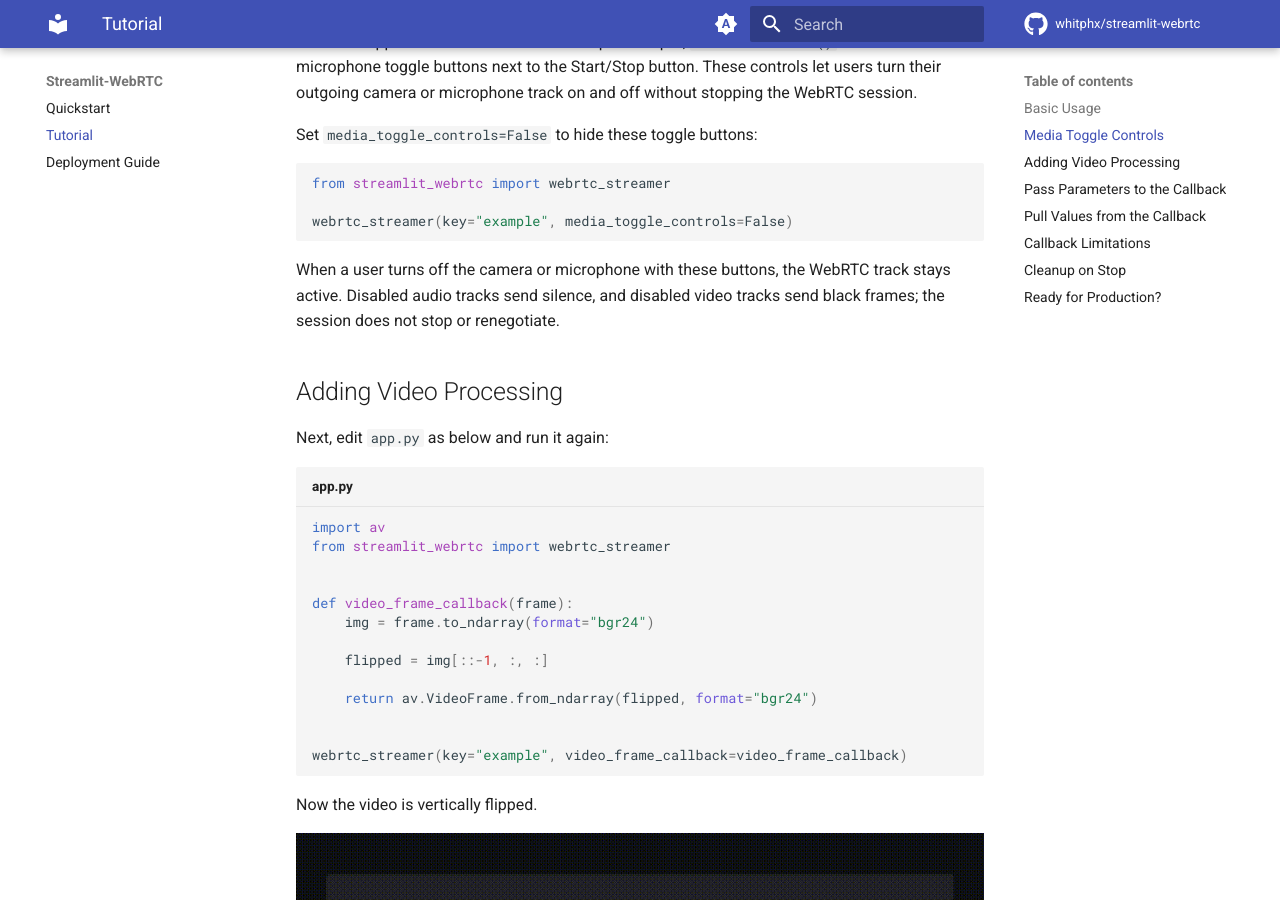
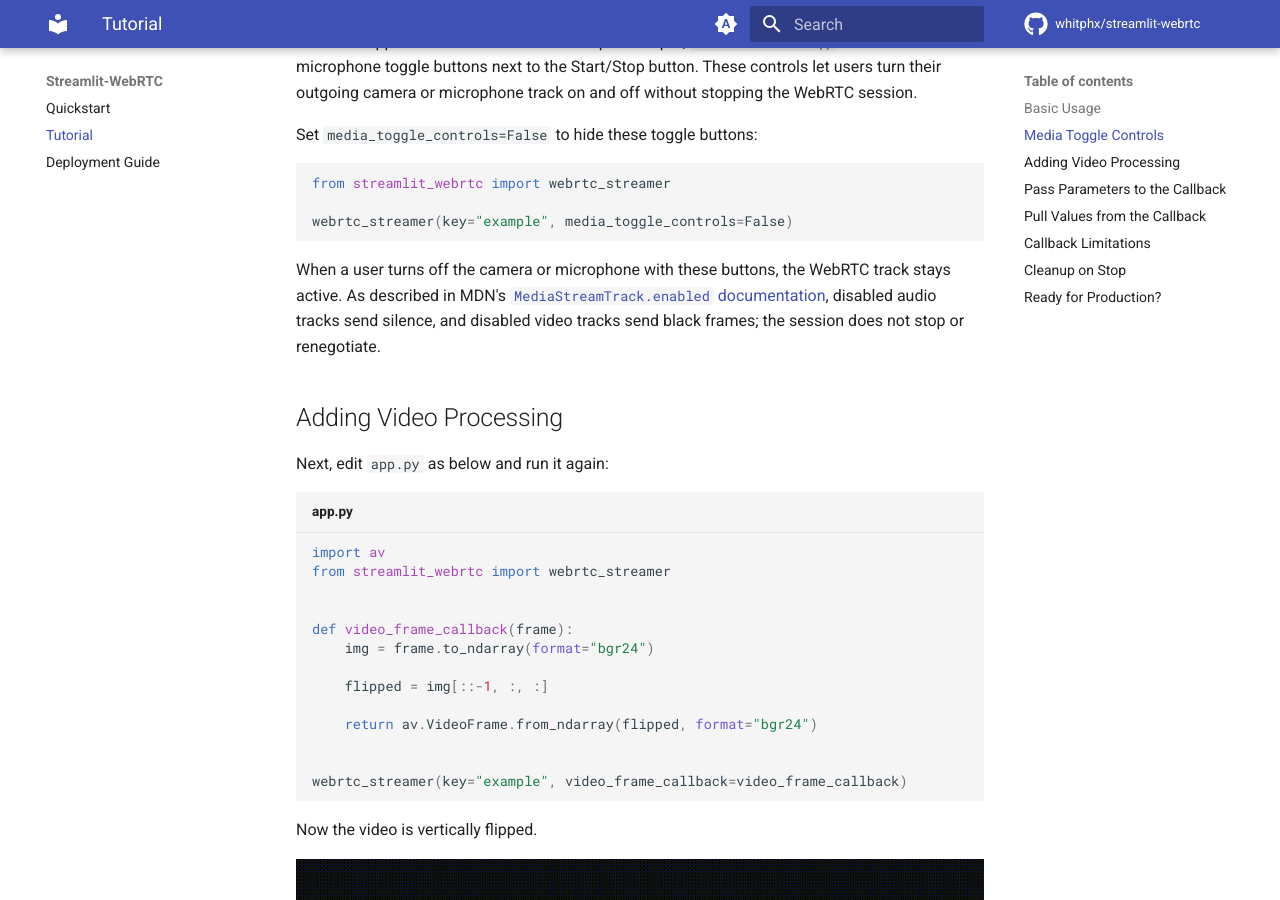
Before and after one commit to whitphx/streamlit-webrtc, an MkDocs documentation site: the page built from docs/tutorial.md, in a window 1280 px wide and 900 px high, scrolled down 1400 px. Built offline with MkDocs 1.6.1 and Material for MkDocs 9.7.7, drawn with Linux system fonts in a browser that asks for light colours; comment, search, counter and statistics services are not loaded.

Commit message:
docs: cite media track disabled behavior

````diff
--- a/docs/tutorial.md
+++ b/docs/tutorial.md
@@ -36,7 +36,7 @@
 webrtc_streamer(key="example", media_toggle_controls=False)
 ```
 
-When a user turns off the camera or microphone with these buttons, the WebRTC track stays active. Disabled audio tracks send silence, and disabled video tracks send black frames; the session does not stop or renegotiate.
+When a user turns off the camera or microphone with these buttons, the WebRTC track stays active. As described in MDN's [`MediaStreamTrack.enabled` documentation](https://developer.mozilla.org/en-US/docs/Web/API/MediaStreamTrack/enabled), disabled audio tracks send silence, and disabled video tracks send black frames; the session does not stop or renegotiate.
 
 ## Adding Video Processing
 
````
Also changed, not shown: README.md (+1 -1 lines).
